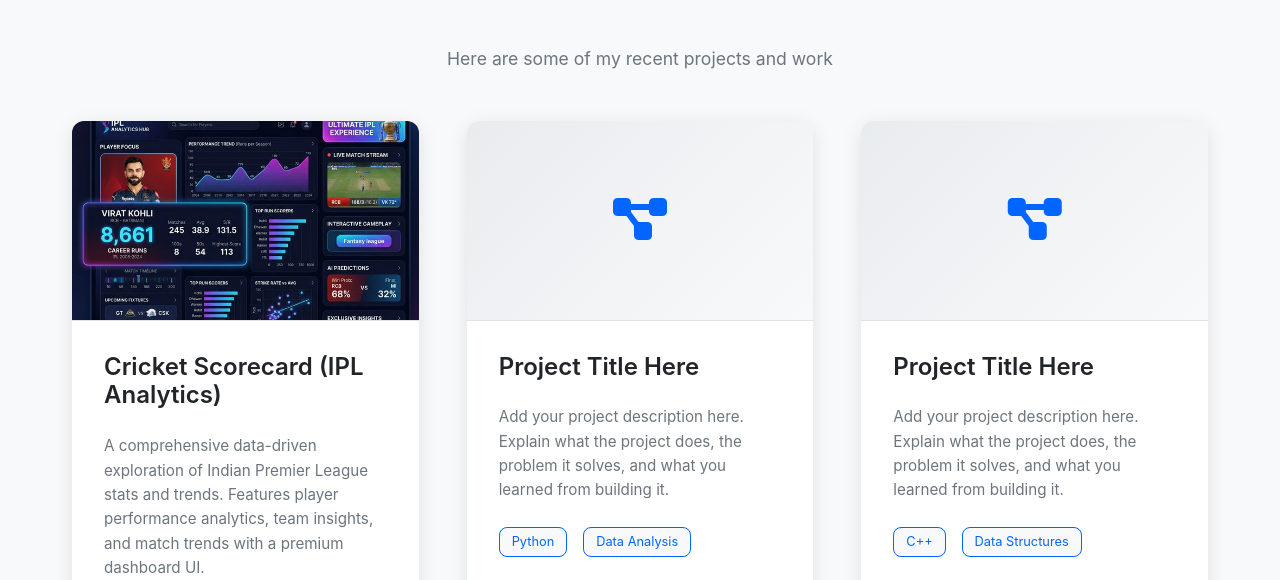
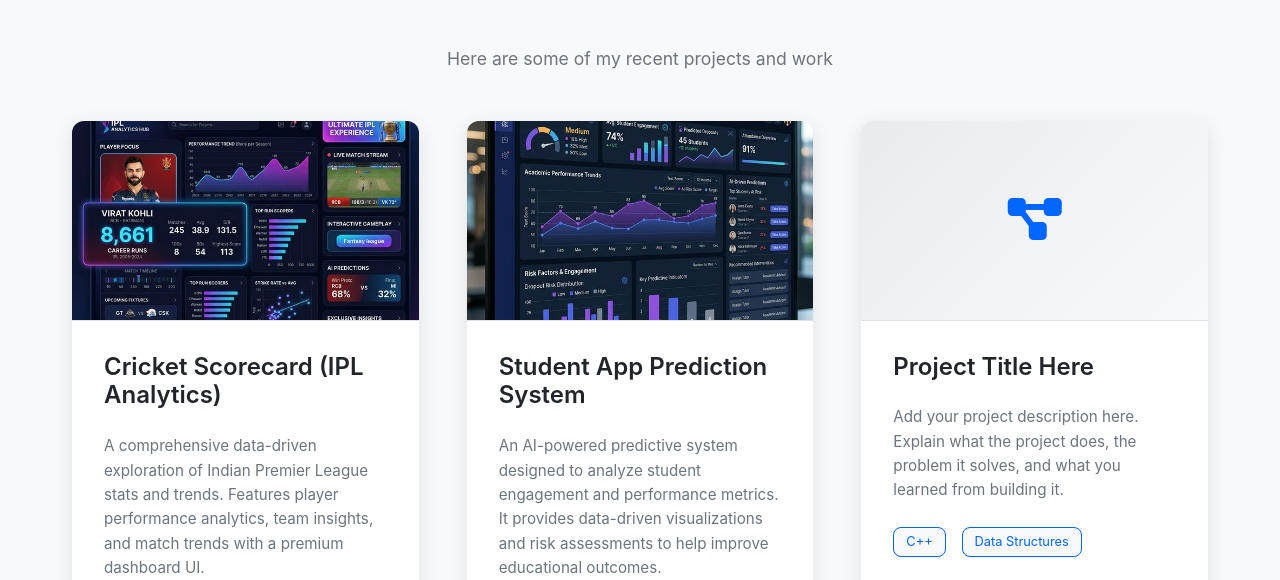
Before and after one commit to harshchavan009/My-Portfolio, a plain HTML site: page index.html in a window 1280 px wide. Shown: the part 2675-3255 px from the top of the page. Drawn offline with Linux system fonts and the light colour scheme.

Commit message:
Add Student App Prediction System project

```diff
--- a/index.html
+++ b/index.html
@@ -223,21 +223,20 @@
 
                 <div class="project-card">
                     <div class="project-image">
-                        <div class="project-placeholder">
-                            <i class="fas fa-project-diagram"></i>
-                        </div>
+                        <img src="projects/student-prediction.png" alt="Student App Prediction System" style="width: 100%; height: 100%; object-fit: cover;">
                     </div>
                     <div class="project-content">
-                        <h3 class="project-title">Project Title Here</h3>
+                        <h3 class="project-title">Student App Prediction System</h3>
                         <p class="project-description">
-                            Add your project description here. Explain what the project does, the problem it solves, and what you learned from building it.
+                            An AI-powered predictive system designed to analyze student engagement and performance metrics. It provides data-driven visualizations and risk assessments to help improve educational outcomes.
                         </p>
                         <div class="project-tech">
                             <span class="tech-tag">Python</span>
-                            <span class="tech-tag">Data Analysis</span>
+                            <span class="tech-tag">Machine Learning</span>
+                            <span class="tech-tag">Data Visualization</span>
                         </div>
                         <div class="project-links">
-                            <a href="#" class="project-link" title="View Repository">
+                            <a href="https://github.com/harshchavan009/Student-App-Prediction-System.git" class="project-link" title="View Repository" target="_blank">
                                 <i class="fab fa-github"></i> View Repository
                             </a>
                         </div>
```
Also changed, not shown: projects/student-prediction.png (added).
